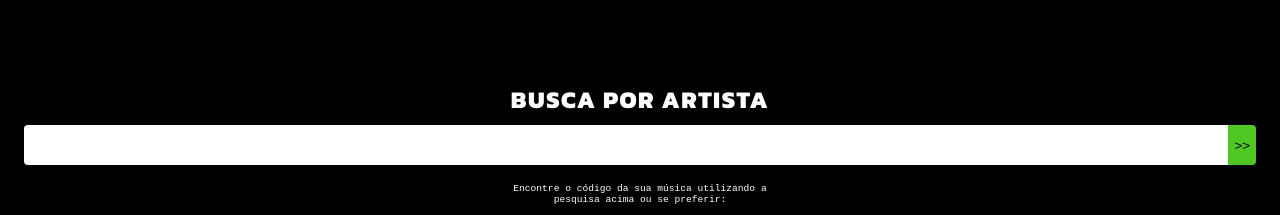
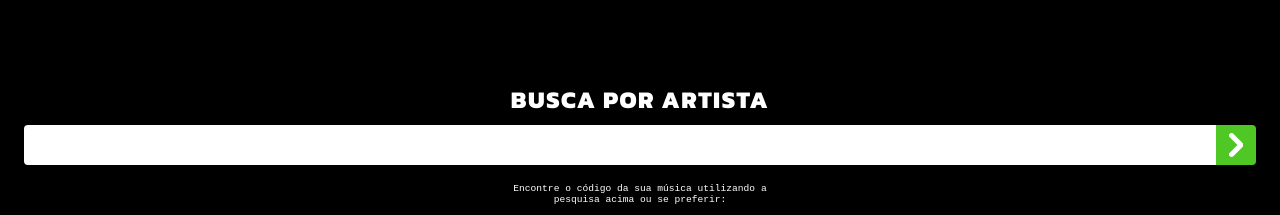
Before and after one commit to fliptaboada/the-church, a React (Create React App) app: page /#/ in a window 1280 px wide. Shown: the part 130-345 px from the top of the page. Built offline with nearby package versions, Linux system fonts and the light colour scheme; a web font is replaced by a local one; what lowdb would draw is missing.

Commit message:
search button arrow

```diff
--- a/src/components/SearchInput.css
+++ b/src/components/SearchInput.css
@@ -19,4 +19,6 @@
     border-top-right-radius: 4px;
     border-bottom-right-radius: 4px;
     height: 2.5rem;
+    padding: 2px 0 0 0;
+    width: 2.5rem;
 }
--- a/src/components/SearchInput.js
+++ b/src/components/SearchInput.js
@@ -1,5 +1,6 @@
 import React from 'react'
 import './SearchInput.css'
+import { ReactComponent as Arrow } from '../images/arrow-right.svg'
 
 export default class SearchInput extends React.Component {
 
@@ -14,7 +15,9 @@ export default class SearchInput extends React.Component {
         return (
             <span className='search-group'>
                 <input value={this.state.searchQuery} onChange={this.onChangeSearchQuery} />
-                <button onClick={this.onSearch}> >> </button>
+                <button onClick={this.onSearch}>
+                    <Arrow fill='white' />
+                </button>
             </span>
         )
     }
```
Also changed, not shown: src/images/arrow-right.svg (added).
